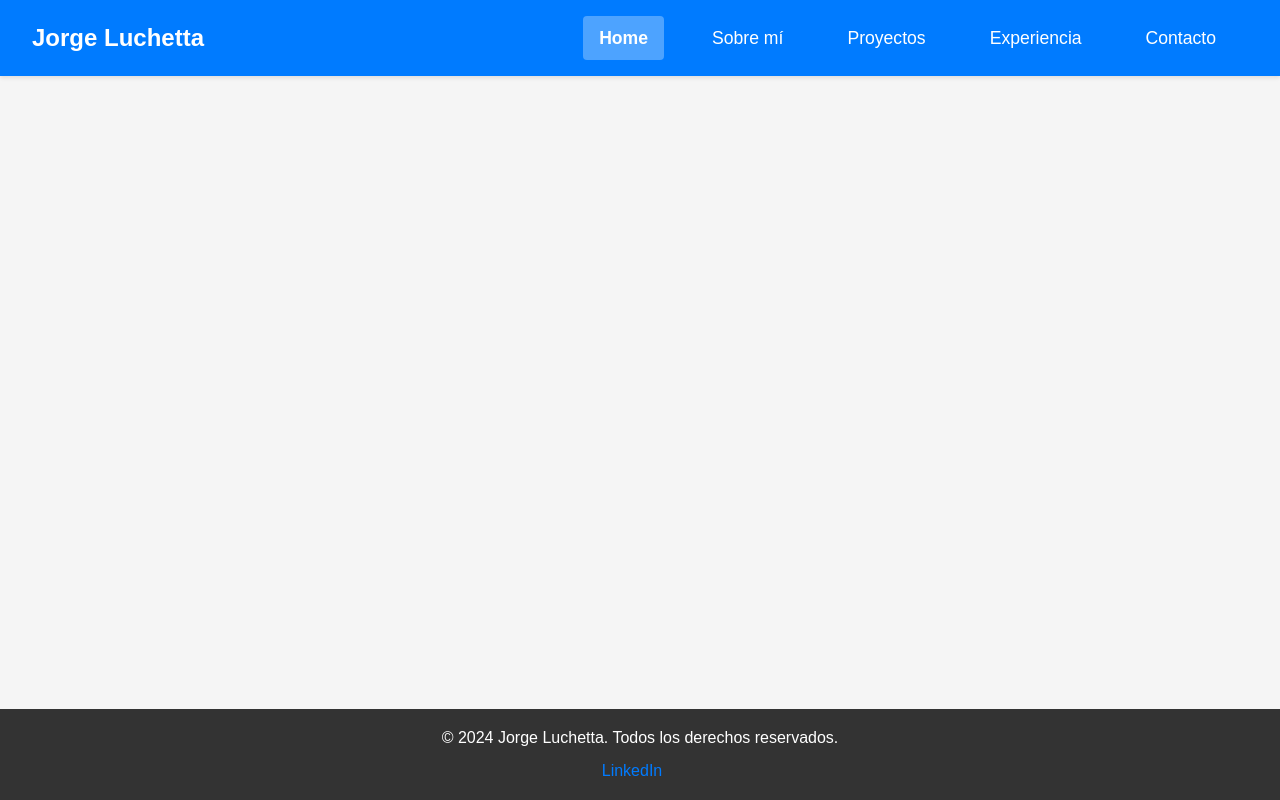
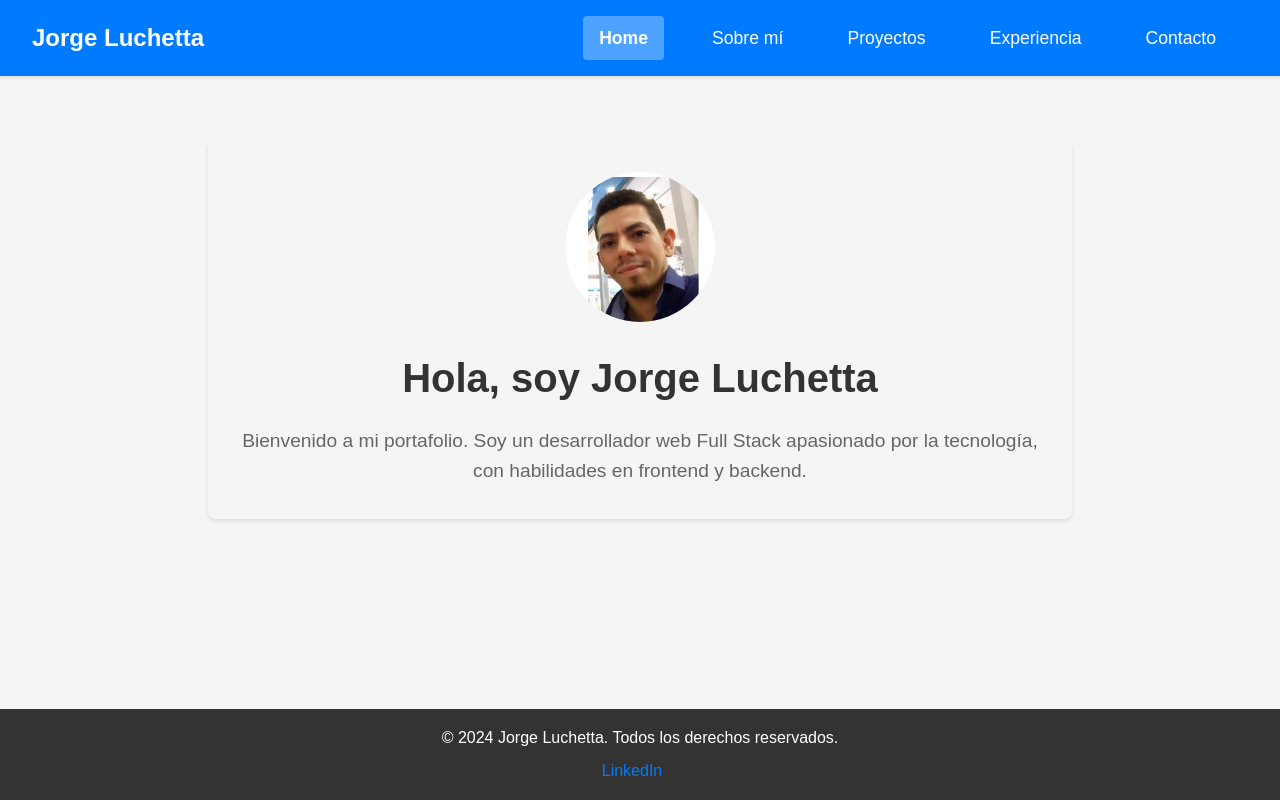
Before and after one commit to jluchett/jluchett.github.io, a React (Vite) app: page / in a window 1280 px wide. Built offline with nearby package versions, Linux system fonts and the light colour scheme.

Commit message:
Add component Home and styles

```diff
--- a/src/App.css
+++ b/src/App.css
@@ -23,4 +23,5 @@ body {
   flex: 1;
   padding: 2rem;
   background-color: #f5f5f5;
+  overflow-x: hidden; /* Evita el desbordamiento horizontal */
 }
--- a/src/App.jsx
+++ b/src/App.jsx
@@ -2,6 +2,7 @@ import React from 'react';
 import { BrowserRouter as Router, Route, Routes } from 'react-router-dom';
 import Header from './components/Header';
 import Footer from './components/Footer';
+import Home from './pages/Home';
 import './App.css';
 
 const App = () => {
@@ -11,7 +12,7 @@ const App = () => {
         <Header />
         <main className="mainContent">
           <Routes>
-            <Route path="/" element={" "} />
+            <Route path="/" element={<Home/>} />
           </Routes>
         </main>
         <Footer />
--- a/src/pages/Home.jsx
+++ b/src/pages/Home.jsx
@@ -0,0 +1,17 @@
+import React from 'react';
+import '../styles/home.css';
+import profileImage from '../assets/yo.jpg'
+
+const Home = () => {
+  return (
+    <div className="homeContainer">
+      <div className="intro">
+        <img src={profileImage} alt="Profile" className="profileImage" />
+        <h1>Hola, soy Jorge Luchetta</h1>
+        <p>Bienvenido a mi portafolio. Soy un desarrollador web Full Stack apasionado por la tecnología, con habilidades en frontend y backend.</p>
+      </div>
+    </div>
+  );
+}
+
+export default Home;
--- /dev/null
+++ b/src/styles/home.css
@@ -0,0 +1,34 @@
+.homeContainer {
+    text-align: center;
+    padding: 2rem;
+    background-color: #f5f5f5;
+    border-radius: 8px;
+    box-shadow: 0 2px 4px rgba(0, 0, 0, 0.1);
+    max-width: 800px;
+    margin: 2rem auto;
+  }
+
+  .homeContainer h1 {
+    font-size: 2.5rem;
+    color: #333;
+    margin-bottom: 1rem;
+  }
+
+  .homeContainer p {
+    font-size: 1.2rem;
+    color: #666;
+    line-height: 1.6;
+  }
+  .intro {
+    max-width: 100%;
+    width: 100%;
+    box-sizing: border-box;
+  }
+
+  .profileImage {
+    width: 150px;
+    height: 150px;
+    border-radius: 50%;
+    object-fit: cover;
+    margin-bottom: 1rem;
+  }
```
Also changed, not shown: src/assets/yo.jpg (added).
